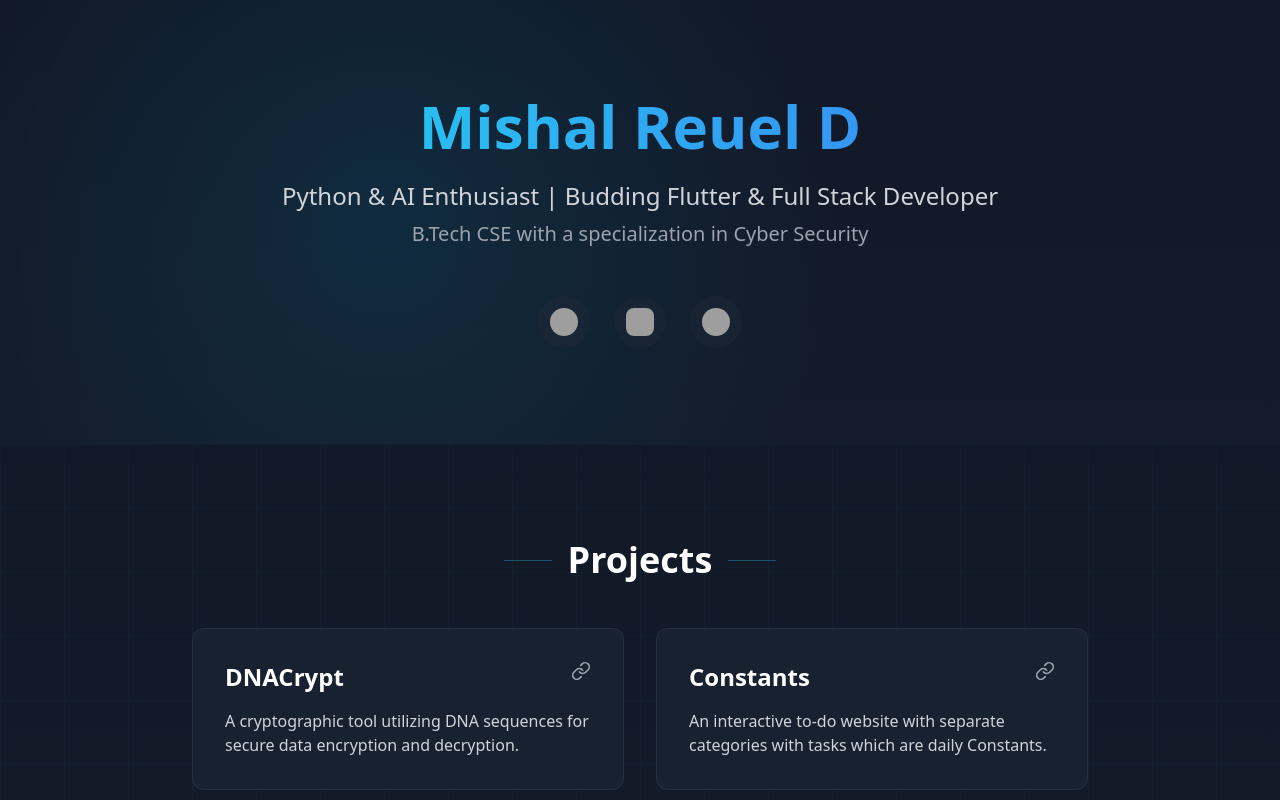
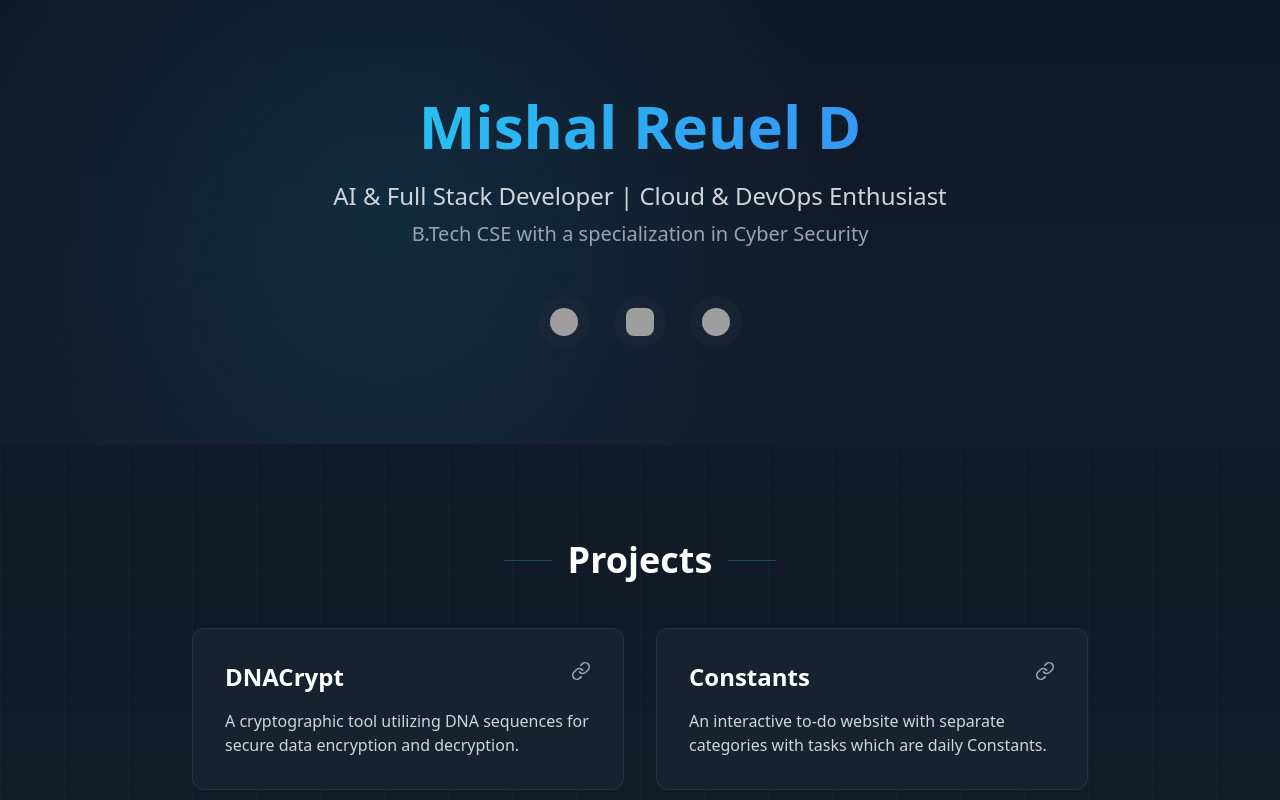
Before and after one commit to Mish7811/Portfolio, a React (Vite) app: page / in a window 1280 px wide. Shown: the top 800 px of the page. Built offline with nearby package versions, Linux system fonts and the light colour scheme; grey boxes are pictures that could not be loaded.

Commit message:
Update App.tsx

```diff
--- a/src/App.tsx
+++ b/src/App.tsx
@@ -21,7 +21,7 @@ function App() {
               Mishal Reuel D
             </h1>
             <p className="text-2xl text-gray-300 mb-2 animate-[slideUp_0.5s_ease-out_0.3s] opacity-0 [animation-fill-mode:forwards]">
-              Python & AI Enthusiast | Budding Flutter & Full Stack Developer
+              AI & Full Stack Developer | Cloud & DevOps Enthusiast
             </p>
             <p className="text-xl text-gray-400 mb-12 animate-[slideUp_0.5s_ease-out_0.3s] opacity-0 [animation-fill-mode:forwards]">
               B.Tech CSE with a specialization in Cyber Security
```
